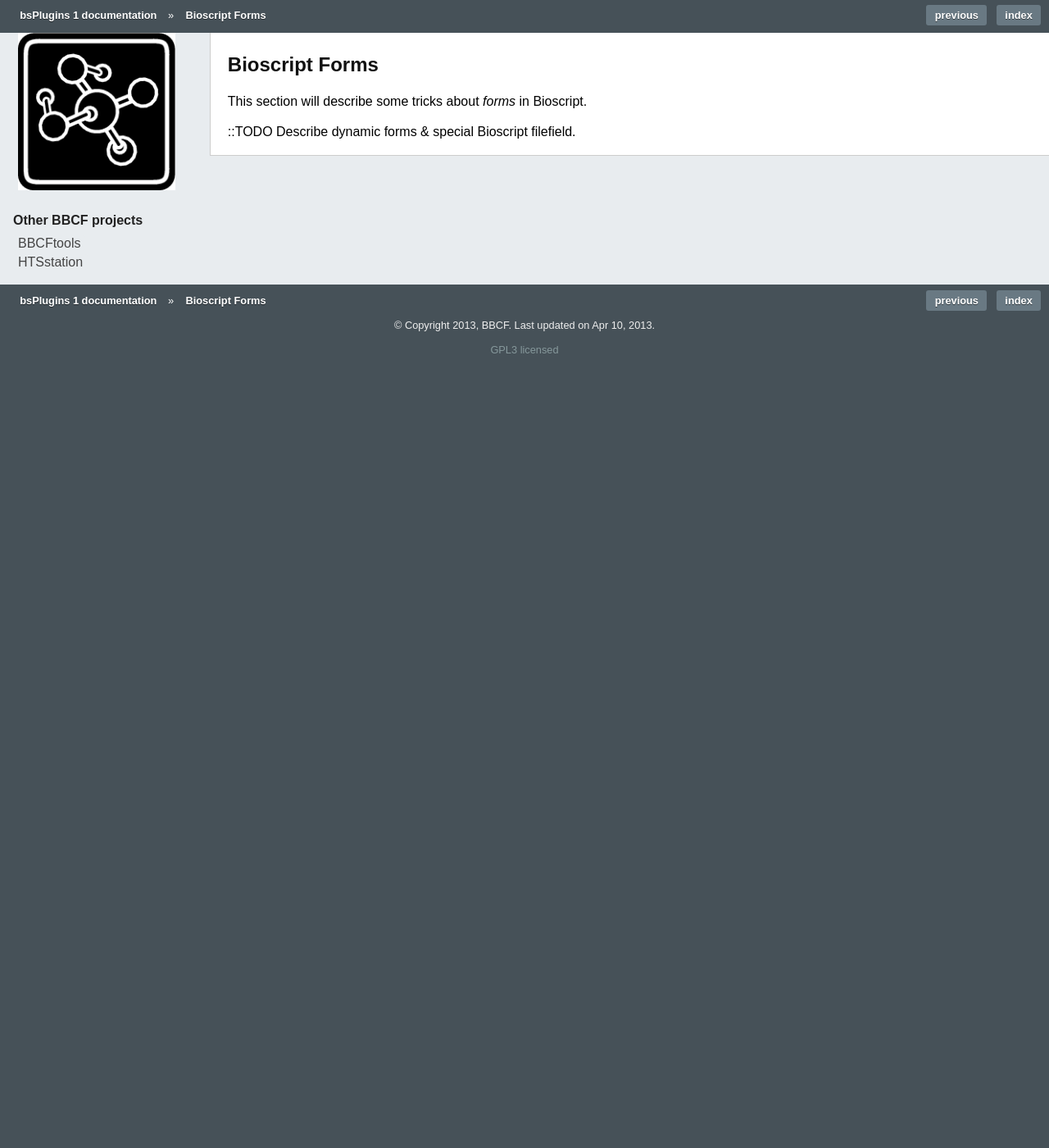
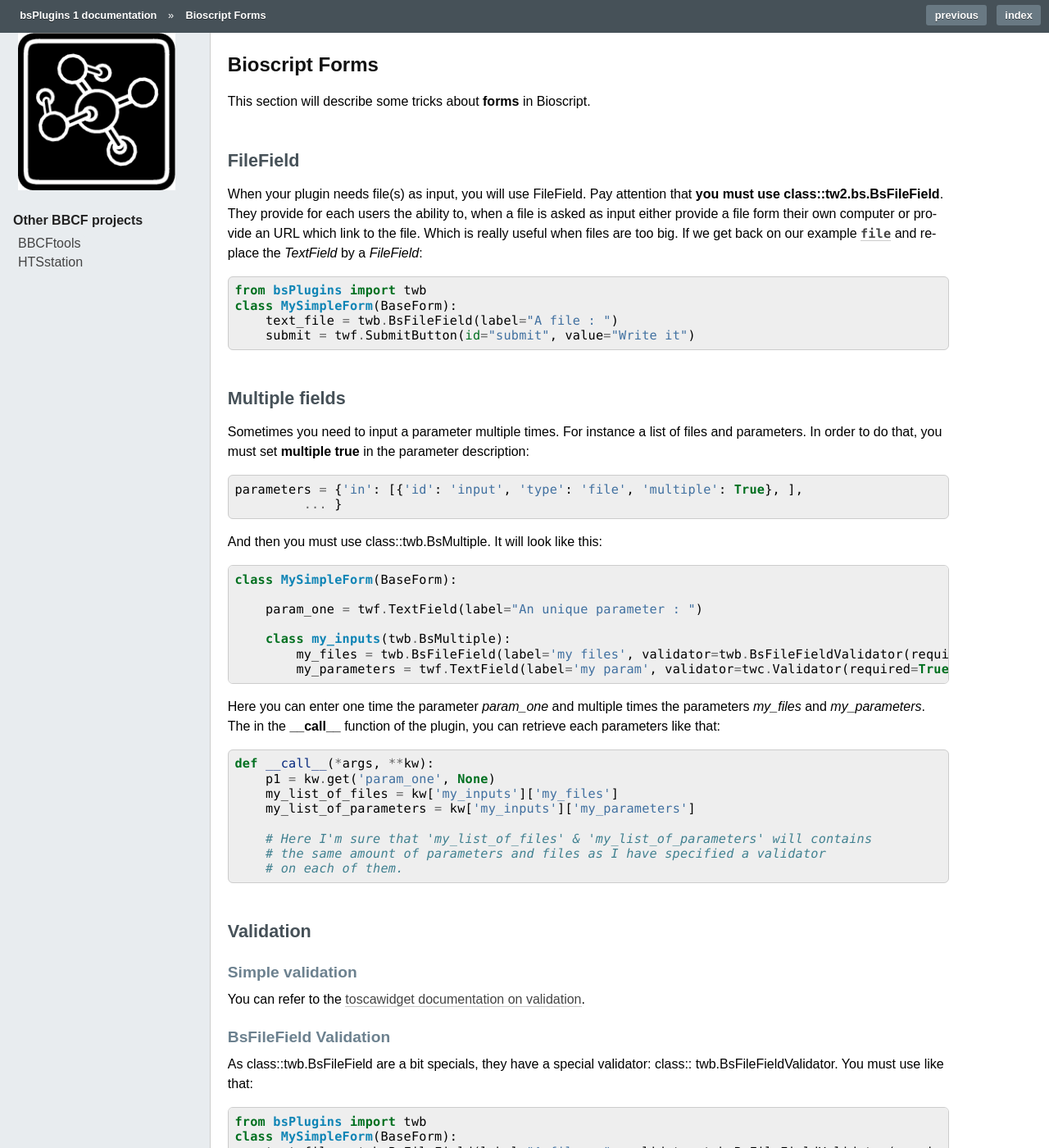
Before and after one commit to bbcf/bsPlugins, a Sphinx documentation site: the page built from doc/source/content/form.rst, in a window 1280 px wide and 1400 px high. Shown: the whole window at 82% size. Built offline with Sphinx 7.4.7, drawn with Linux system fonts in a browser that asks for light colours; some of the changed text lies outside the part shown.

Commit message:
change FileField to BsFileField & update doc

```diff
--- a/doc/source/content/form.rst
+++ b/doc/source/content/form.rst
@@ -4,6 +4,77 @@
 Bioscript Forms
 ###############
 
-This section will describe some tricks about *forms* in Bioscript.
+This section will describe some tricks about **forms** in Bioscript.
 
-::TODO Describe dynamic forms & special Bioscript filefield.
+
+*********
+FileField
+*********
+
+When your plugin needs file(s) as input, you will use FileField.
+Pay attention that **you must use class::tw2.bs.BsFileField**.
+They provide for each users the ability to, when a file is asked as input either provide a file form
+their own computer or provide an URL which link to the file. Which is really useful when files are too big.
+If we get back on our example :download:`file <../../examples/Second.py>` and replace the *TextField* by a *FileField*::
+
+
+    from bsPlugins import twb
+    class MySimpleForm(BaseForm):
+        text_file = twb.BsFileField(label="A file : ")
+        submit = twf.SubmitButton(id="submit", value="Write it")
+
+***************
+Multiple fields
+***************
+
+Sometimes you need to input a parameter multiple times. For instance a list of files and parameters. In order to do that, you must
+set **multiple true** in the parameter description::
+
+     parameters = {'in': [{'id': 'input', 'type': 'file', 'multiple': True}, ],
+              ... }
+
+And then you must use class::twb.BsMultiple. It will look like this::
+
+    class MySimpleForm(BaseForm):
+
+        param_one = twf.TextField(label="An unique parameter : ")
+
+        class my_inputs(twb.BsMultiple):
+            my_files = twb.BsFileField(label='my files', validator=twb.BsFileFieldValidator(required=True))
+            my_parameters = twf.TextField(label='my param', validator=twc.Validator(required=True))
+
+Here you can enter one time the parameter *param_one* and multiple times the parameters *my_files* and *my_parameters*.
+The in the **__call__** function of the plugin, you can retrieve each parameters like that::
+
+    def __call__(*args, **kw):
+        p1 = kw.get('param_one', None)
+        my_list_of_files = kw['my_inputs']['my_files']
+        my_list_of_parameters = kw['my_inputs']['my_parameters']
+
+        # Here I'm sure that 'my_list_of_files' & 'my_list_of_parameters' will contains
+        # the same amount of parameters and files as I have specified a validator
+        # on each of them.
+
+
+
+**********
+Validation
+**********
+
+=================
+Simple validation
+=================
+
+You can refer to the `toscawidget documentation on validation <http://tw2core.readthedocs.org/en/latest/design/#validation>`_.
+
+======================
+BsFileField Validation
+======================
+
+As class::twb.BsFileField are a bit specials, they have a special validator: class:: twb.BsFileFieldValidator. You
+must use like that::
+
+    from bsPlugins import twb
+    class MySimpleForm(BaseForm):
+        text_file = twb.BsFileField(label="A file : ", validator=twb.BsFileFieldValidator(required=True))
+        submit = twf.SubmitButton(id="submit", value="Write it")
```
Also changed, not shown: 15 other files.
